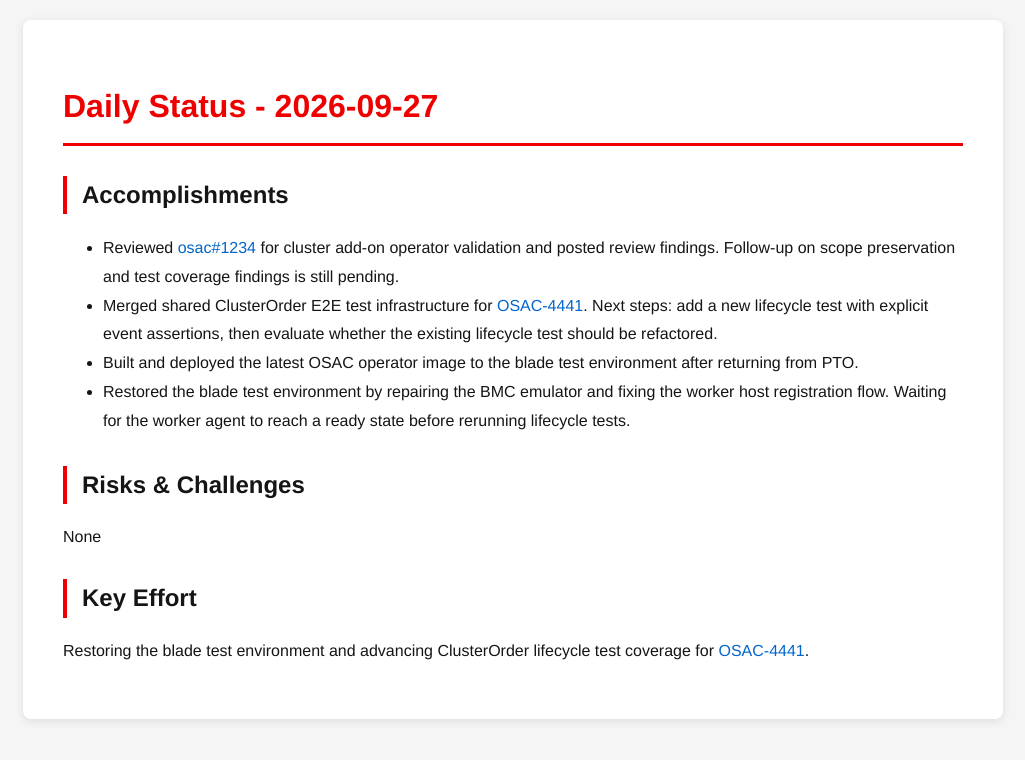
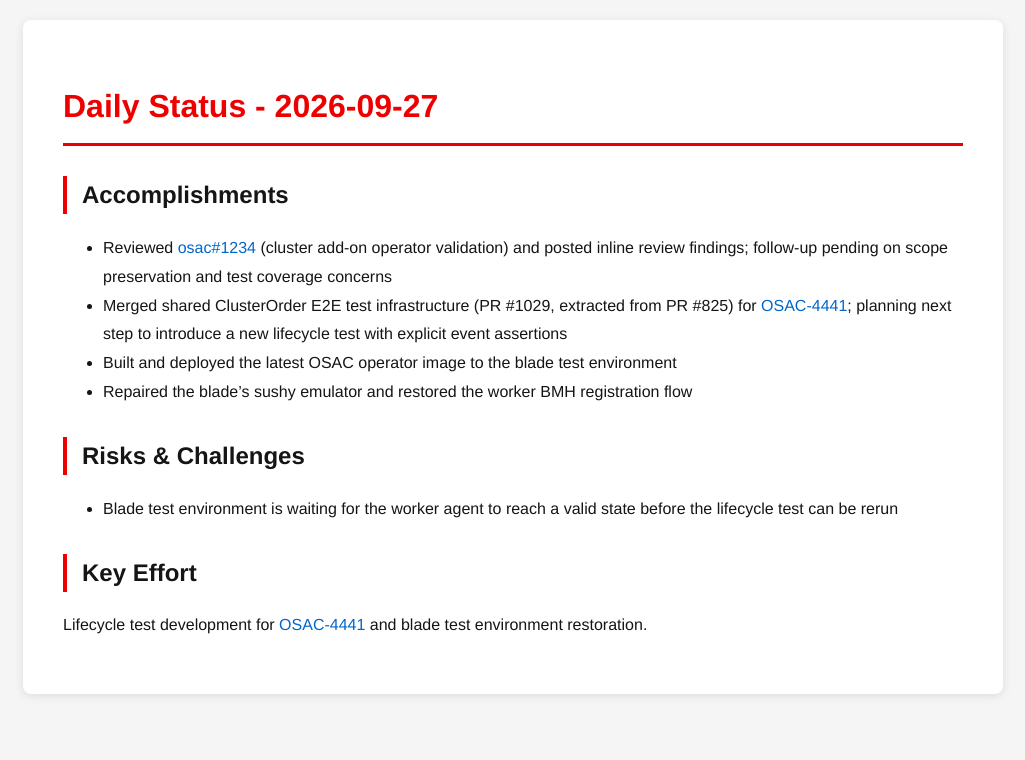
Before and after one commit to tzvatot/daily-status, a Jekyll site: the page built from 2026-09-27.md, in a window 1280 px wide. Shown: the top 760 px of the page, without its empty margins (127-1152 px from the left). Built offline with Jekyll 4.4.1, drawn with Linux system fonts in a browser that asks for light colours.

Commit message:
Daily status update - 2026-09-27

```diff
--- a/2026-09-27.md
+++ b/2026-09-27.md
@@ -7,13 +7,13 @@ date: 2026-09-27
 # Daily Status - 2026-09-27
 
 ## Accomplishments
-- Reviewed [osac#1234](https://github.com/osac-project/osac/pull/1234) for cluster add-on operator validation and posted review findings. Follow-up on scope preservation and test coverage findings is still pending.
-- Merged shared ClusterOrder E2E test infrastructure for [OSAC-4441](https://redhat.atlassian.net/browse/OSAC-4441). Next steps: add a new lifecycle test with explicit event assertions, then evaluate whether the existing lifecycle test should be refactored.
-- Built and deployed the latest OSAC operator image to the blade test environment after returning from PTO.
-- Restored the blade test environment by repairing the BMC emulator and fixing the worker host registration flow. Waiting for the worker agent to reach a ready state before rerunning lifecycle tests.
+- Reviewed [osac#1234](https://github.com/osac-project/osac/pull/1234) (cluster add-on operator validation) and posted inline review findings; follow-up pending on scope preservation and test coverage concerns
+- Merged shared ClusterOrder E2E test infrastructure (PR #1029, extracted from PR #825) for [OSAC-4441](https://redhat.atlassian.net/browse/OSAC-4441); planning next step to introduce a new lifecycle test with explicit event assertions
+- Built and deployed the latest OSAC operator image to the blade test environment
+- Repaired the blade's sushy emulator and restored the worker BMH registration flow
 
 ## Risks & Challenges
-None
+- Blade test environment is waiting for the worker agent to reach a valid state before the lifecycle test can be rerun
 
 ## Key Effort
-Restoring the blade test environment and advancing ClusterOrder lifecycle test coverage for [OSAC-4441](https://redhat.atlassian.net/browse/OSAC-4441).
+Lifecycle test development for [OSAC-4441](https://redhat.atlassian.net/browse/OSAC-4441) and blade test environment restoration.
```
